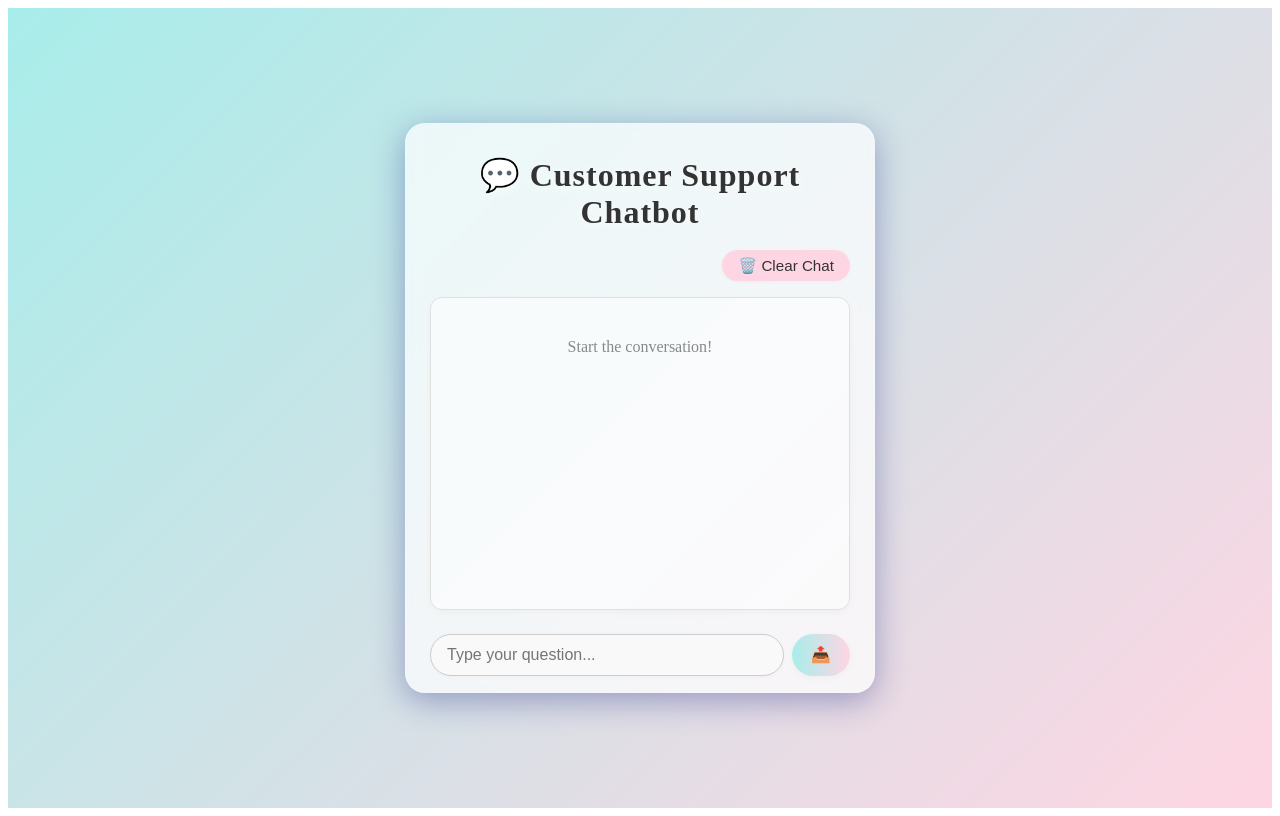
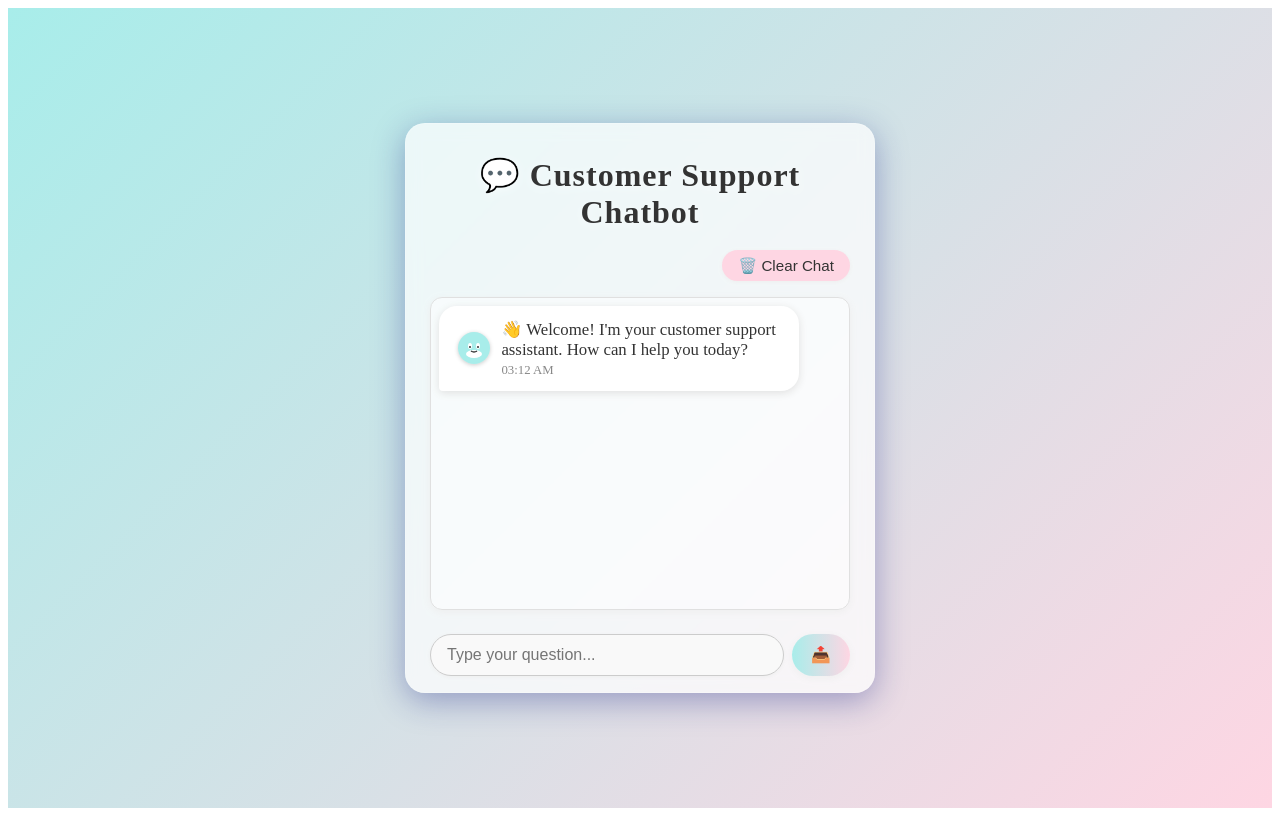
Before and after one commit to hazelcodes54/Customer-chat-bot, a React (Create React App) app in the folder chatbot-frontend/: page / in a window 1280 px wide. Built offline with nearby package versions, Linux system fonts and the light colour scheme.

Commit message:
Add chatbot welcome message on page load

```diff
--- a/chatbot-frontend/src/App.tsx
+++ b/chatbot-frontend/src/App.tsx
@@ -36,6 +36,20 @@ function App() {
   const [handoffSent, setHandoffSent] = useState(false);
 
   // Save messages to sessionStorage whenever they change
+
+  // Add welcome message on initial load
+  useEffect(() => {
+    if (messages.length === 0) {
+      setMessages([
+        {
+          role: "bot",
+          text: "👋 Welcome! I'm your customer support assistant. How can I help you today?",
+          timestamp: getTimestamp()
+        }
+      ]);
+    }
+  }, []);
+
   useEffect(() => {
     sessionStorage.setItem("chatbot_messages", JSON.stringify(messages));
   }, [messages]);
```
